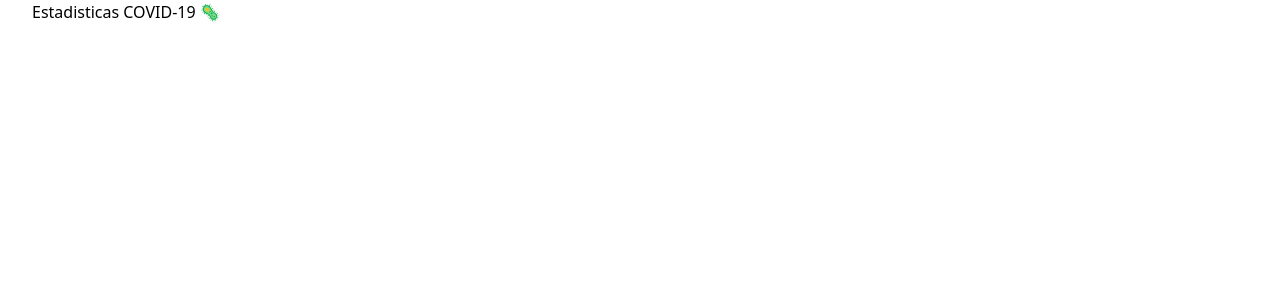
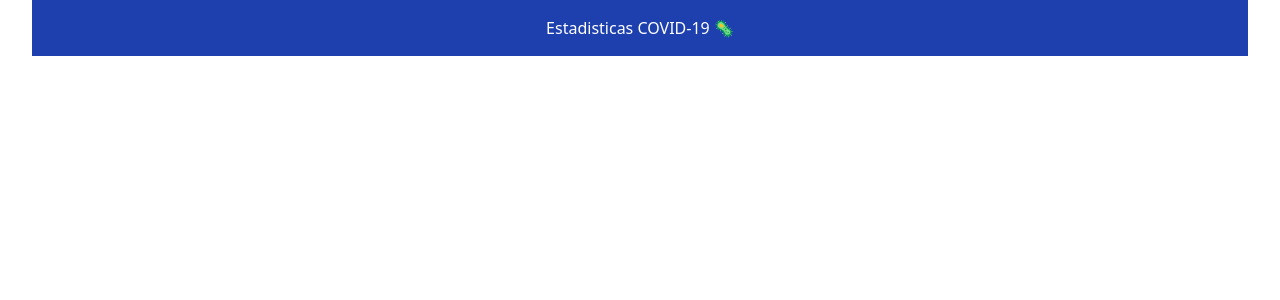
Before and after one commit to rivalcoba/vite-covid-tracker, a Vue app: page / in a window 1280 px wide. Shown: the top 300 px of the page. Built offline with nearby package versions, Linux system fonts and the light colour scheme.

Commit message:
Construyendo Header

```diff
--- a/src/components/TheHeader.vue
+++ b/src/components/TheHeader.vue
@@ -1,5 +1,5 @@
 <template>
-  <header class="">
+  <header class="text-center bg-blue-800 text-white p-4 mb-10">
     <p>
       Estadisticas COVID-19 🦠
     </p>
```
